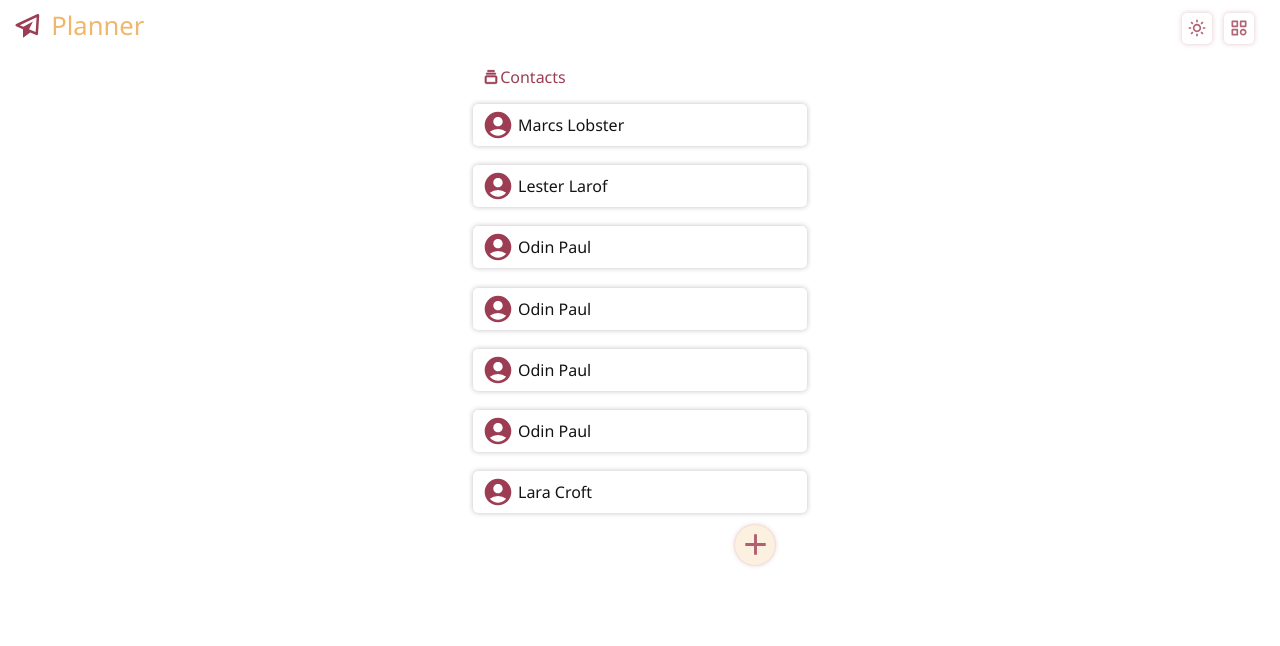
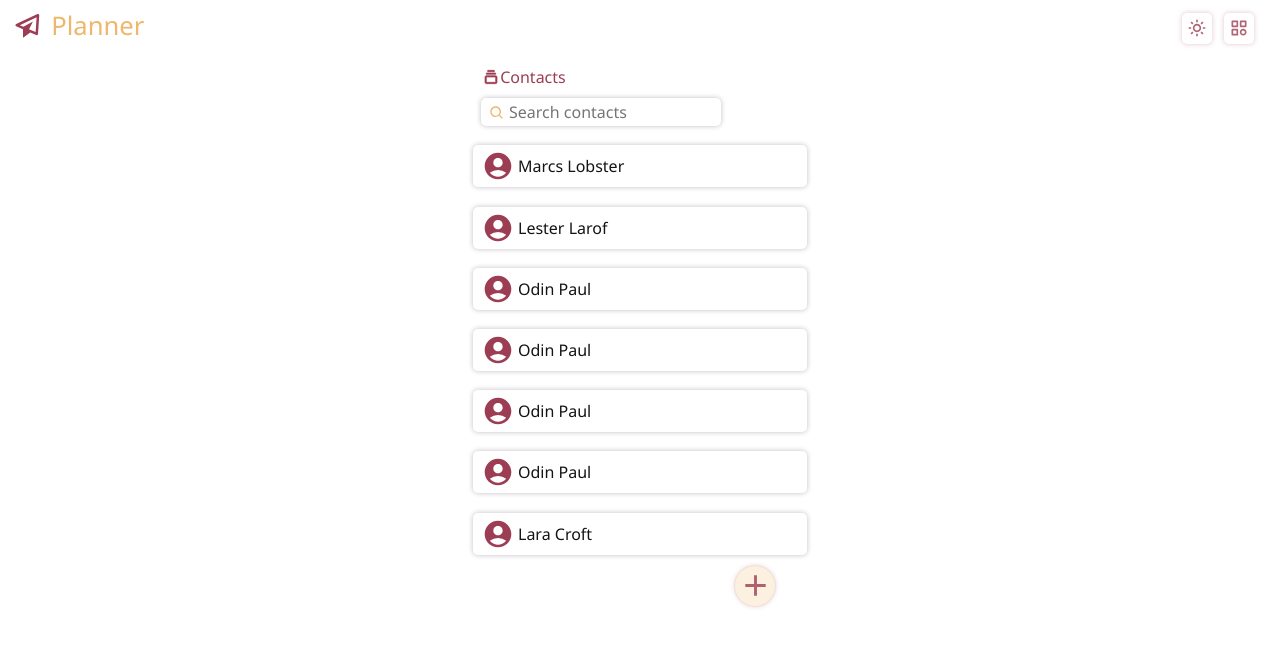
Before and after one commit to KainNhantumbo/Planner-App, a React (Create React App) app: page /contacts in a window 1280 px wide. Shown: the top 646 px of the page. Built offline with nearby package versions, Linux system fonts and the light colour scheme.

Commit message:
Feature: Added search component and respective styling to Contacts component. Some other fixes on styling and added entering animations.

```diff
--- a/src/pages/Contacts.jsx
+++ b/src/pages/Contacts.jsx
@@ -1,5 +1,5 @@
 import { ContactsContainer } from '../styles/contacts';
-import { BiCollection, BiPlus } from 'react-icons/bi';
+import { BiCollection, BiPlus, BiSearch } from 'react-icons/bi';
 import { MdAccountCircle } from 'react-icons/md';
 import { contactsDB } from '../scripts/contactsdb';
 
@@ -11,9 +11,13 @@ const Contacts = () => {
 					{<BiCollection />}
 					Contacts
 				</span>
-				<button >
+				<button className='addBtn'>
 					<a href='/contacts/add'>{<BiPlus />}</a>
 				</button>
+				<section>
+					{<BiSearch className='searchIcon'/>}
+					<input type='search' name='search' placeholder='Search contacts' />
+				</section>
 			</div>
 
 			{contactsDB.map((contact) => {
--- a/src/styles/contact-form.js
+++ b/src/styles/contact-form.js
@@ -2,6 +2,15 @@ import styled from 'styled-components';
 import { colors } from './colors';
 
 export const FormContainer = styled.section`
+	@keyframes enterAnime {
+		from {
+			transform: translateX(20em);
+		}
+		to {
+			transform: translateX(0);
+		}
+	}
+	animation: enterAnime 400ms ease-out forwards;
 	width: 100%;
 	max-width: 350px;
 	display: flex;
@@ -38,9 +47,9 @@ export const FormContainer = styled.section`
 
 			svg {
 				position: absolute;
-        left: 2px;
-        stroke-width: 0.2px;
-        color: rgb(${colors.primaryColor});
+				left: 2px;
+				stroke-width: 0.2px;
+				color: rgb(${colors.primaryColor});
 			}
 		}
 
@@ -81,7 +90,6 @@ export const FormContainer = styled.section`
 					left: -10px;
 				}
 			}
-
 		}
 	}
 `;
--- a/src/styles/contacts.js
+++ b/src/styles/contacts.js
@@ -3,6 +3,15 @@ import Contacts from '../pages/Contacts';
 import { colors } from './colors';
 
 export const ContactsContainer = styled.section`
+	@keyframes enterAnime {
+		from {
+			transform: scale(0);
+		}
+		to {
+			transform: scale(1);
+		}
+	}
+  animation: enterAnime 300ms ease-out forwards;
 	padding: 0.5em;
 	margin: 0 auto;
 	width: 100%;
@@ -27,7 +36,7 @@ export const ContactsContainer = styled.section`
 			}
 		}
 
-		button {
+		.addBtn {
 			@keyframes btnMontion {
 				from {
 					transform: scale(1);
@@ -75,6 +84,36 @@ export const ContactsContainer = styled.section`
 				left: 2.5px;
 			}
 		}
+
+		section {
+			position: relative;
+			display: flex;
+			padding-top: 0.8em;
+
+			input {
+				width: 100%;
+				max-width: 15em;
+				border-style: none;
+				border: none;
+				padding: 5px 8px;
+				border-radius: 5px;
+				box-shadow: 0 0 5px rgba(${colors.darkColor}, 0.3);
+				color: rgb(${colors.textColor});
+				padding-left: 28px;
+
+				:focus {
+					box-shadow: 0 0 5px rgba(${colors.secondaryColor}, 0.9);
+					outline: none;
+				}
+			}
+
+			.searchIcon {
+				position: absolute;
+				left: 8px;
+				top: 20px;
+				color: rgb(${colors.secondaryColor});
+			}
+		}
 	}
 
 	.contact-section {
```
